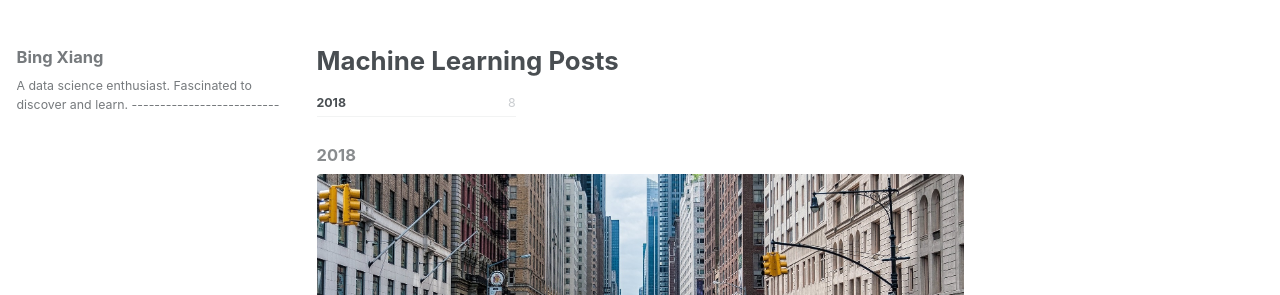
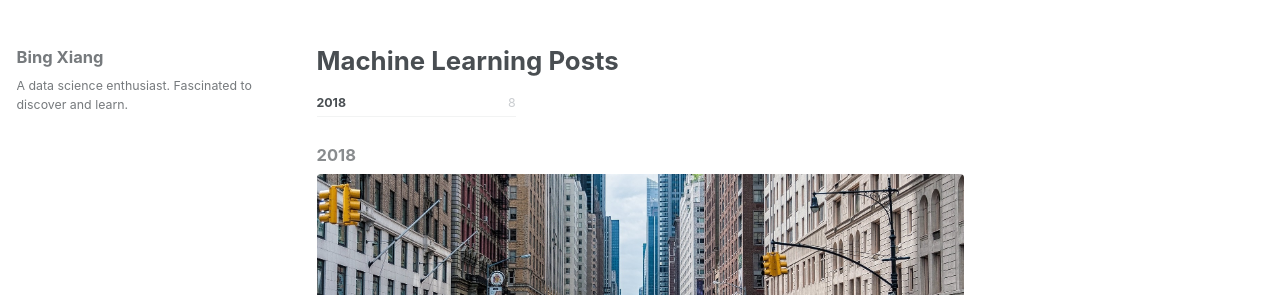
Before and after one commit to bxsiew/bxsiew.github.io, a Jekyll site: the page built from _pages/AllPosts.md, in a window 1280 px wide. Shown: the part 429-724 px from the top of the page. Built offline with Jekyll 4.4.1, drawn with Linux system fonts in a browser that asks for light colours; nearby versions of some CDN libraries.

Commit message:
Update _config.yml

```diff
--- a/_config.yml
+++ b/_config.yml
@@ -19,7 +19,7 @@
 title                    : "BX |Data Science Diary"
 title_separator          : "-"
 name                     : "Bing Xiang"
-description              : "An amazing website."
+description              : "Data Science Diary"
 url                      : # the base hostname & protocol for your site e.g. "https://mmistakes.github.io"
 baseurl                  : # the subpath of your site, e.g. "/blog"
 repository               : # GitHub username/repo-name e.g. "mmistakes/minimal-mistakes"
@@ -103,7 +103,7 @@
 author:
   name             : "Bing Xiang"
   avatar           : # path of avatar image, e.g. "/assets/images/bio-photo.jpg"
-  bio              : "A data science enthusiast.                     Fascinated to discover and learn.                        --------------------------"
+  bio              : "A data science enthusiast. Fascinated to discover and learn."
   location         :
   email            :
   links:
```
